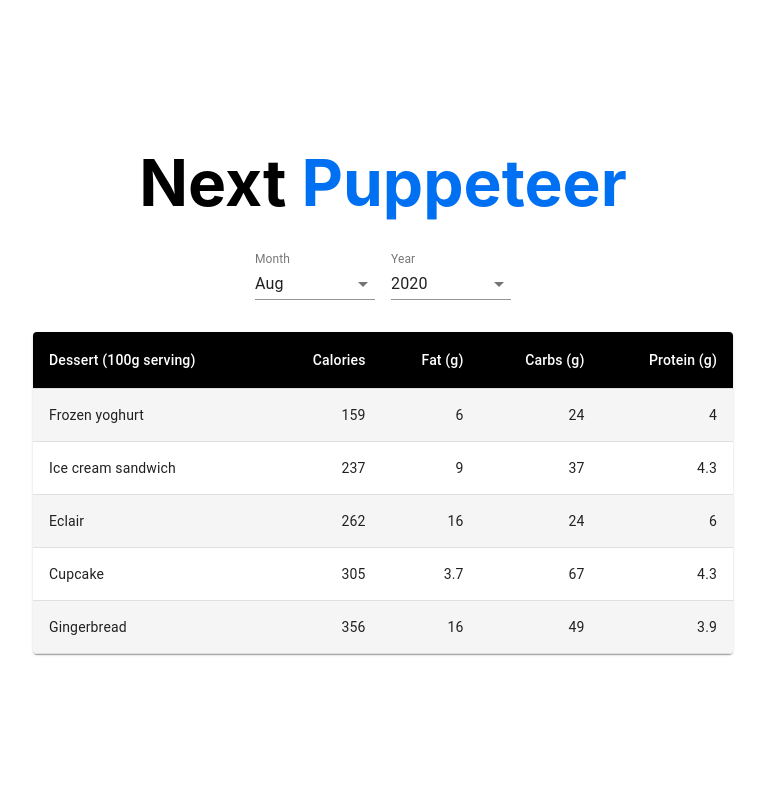
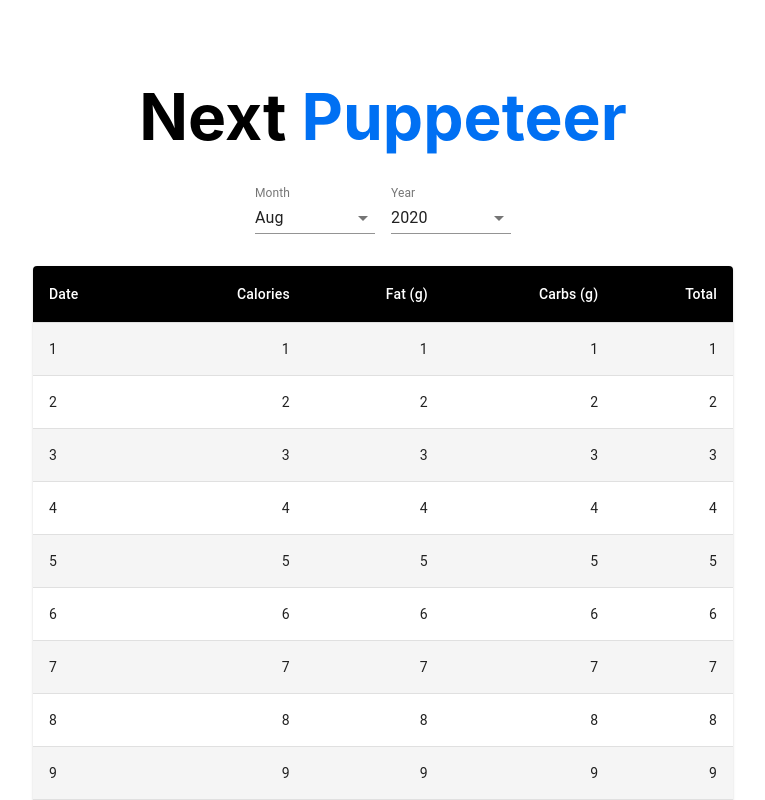
Before and after one commit to kpresta04/next-puppeteer, a Next.js app: page / in a window 1280 px wide. Shown: the top 800 px of the page, without its empty margins (257-1022 px from the left). Built offline with nearby package versions, Linux system fonts and the light colour scheme.

Commit message:
date context setup

```diff
--- a/components/EntryTable.js
+++ b/components/EntryTable.js
@@ -44,7 +44,7 @@
 	},
 });
 
-export default function CustomizedTables() {
+export default function CustomizedTables({ daysInMonthArray = [] }) {
 	const classes = useStyles();
 
 	return (
@@ -52,23 +52,23 @@
 			<Table className={classes.table} aria-label="customized table">
 				<TableHead>
 					<TableRow>
-						<StyledTableCell>Dessert (100g serving)</StyledTableCell>
+						<StyledTableCell>Date</StyledTableCell>
 						<StyledTableCell align="right">Calories</StyledTableCell>
 						<StyledTableCell align="right">Fat&nbsp;(g)</StyledTableCell>
 						<StyledTableCell align="right">Carbs&nbsp;(g)</StyledTableCell>
-						<StyledTableCell align="right">Protein&nbsp;(g)</StyledTableCell>
+						<StyledTableCell align="right">Total</StyledTableCell>
 					</TableRow>
 				</TableHead>
 				<TableBody>
-					{rows.map((row) => (
-						<StyledTableRow key={row.name}>
+					{daysInMonthArray.map((day, index) => (
+						<StyledTableRow key={index}>
 							<StyledTableCell component="th" scope="row">
-								{row.name}
+								{day}
 							</StyledTableCell>
-							<StyledTableCell align="right">{row.calories}</StyledTableCell>
-							<StyledTableCell align="right">{row.fat}</StyledTableCell>
-							<StyledTableCell align="right">{row.carbs}</StyledTableCell>
-							<StyledTableCell align="right">{row.protein}</StyledTableCell>
+							<StyledTableCell align="right">{day}</StyledTableCell>
+							<StyledTableCell align="right">{day}</StyledTableCell>
+							<StyledTableCell align="right">{day}</StyledTableCell>
+							<StyledTableCell align="right">{day}</StyledTableCell>
 						</StyledTableRow>
 					))}
 				</TableBody>
--- /dev/null
+++ b/components/context/DateContext.js
@@ -0,0 +1,38 @@
+import React, { useReducer } from "react";
+import moment from "moment";
+
+const defaultMonth = Number(moment().format("MM")) - 1;
+const defaultYear = Number(moment().format("YYYY"));
+const defaultMonthLength = moment(
+	`${defaultYear}-${defaultMonth}`,
+	"YYYY-MM"
+).daysInMonth();
+const DateContext = React.createContext({});
+
+const reducer = (state, action) => {
+	switch (action.type) {
+		case "INCREASE":
+			return state + 1;
+		case "DECREASE":
+			return state - 1;
+		case "INCREASE_BY":
+			return state + action.payload;
+		default:
+			throw new Error(`Unknown action: ${action.type}`);
+	}
+};
+
+export const DateProvider = ({ children }) => {
+	const [state, dispatch] = useReducer(reducer, {
+		month: defaultMonth,
+		year: defaultYear,
+		monthLength: defaultMonthLength,
+	});
+	return (
+		<DateContext.Provider value={{ state, dispatch }}>
+			{children}
+		</DateContext.Provider>
+	);
+};
+
+export default DateContext;
--- /dev/null
+++ b/pages/_app.js
@@ -0,0 +1,15 @@
+import App from "next/app";
+import { DateProvider } from "../components/context/DateContext";
+
+class MyApp extends App {
+	render() {
+		const { Component, pageProps } = this.props;
+		return (
+			<DateProvider>
+				<Component {...pageProps} />
+			</DateProvider>
+		);
+	}
+}
+
+export default MyApp;
--- a/pages/index.js
+++ b/pages/index.js
@@ -1,14 +1,41 @@
 import Head from "next/head";
 import EntryTable from "../components/EntryTable";
-import React, { useState } from "react";
+import React, { useState, useEffect, useContext } from "react";
 import MonthPicker from "../components/MonthPicker/MonthPicker";
+import DateContext from "../components/context/DateContext";
 import moment from "moment";
+const getDaysInMonthArray = (monthLength) => {
+	const dayArray = [];
+	for (let i = 1; i <= monthLength; i++) {
+		dayArray.push(i);
+	}
+	// console.log(dayArray);
+	return dayArray;
+};
 
 export default function Home() {
+	const date = useContext(DateContext);
+	console.log(date);
 	const defaultMonth = Number(moment().format("MM")) - 1;
 	const defaultYear = Number(moment().format("YYYY"));
 	const [selectedMonth, setSelectedMonth] = useState(defaultMonth);
 	const [selectedYear, setSelectedYear] = useState(defaultYear);
+	const [daysInMonthArray, setDaysInMonthArray] = useState(
+		getDaysInMonthArray(
+			moment(`${defaultYear}-${defaultMonth}`, "YYYY-MM").daysInMonth()
+		)
+	);
+
+	useEffect(() => {
+		// console.log(selectedMonth, selectedYear);
+
+		setDaysInMonthArray(
+			getDaysInMonthArray(
+				moment(`${selectedYear}-${selectedMonth}`, "YYYY-MM").daysInMonth()
+			)
+		);
+		// console.log(daysInMonth);
+	}, [selectedMonth]);
 
 	return (
 		<div className="container">
@@ -29,7 +56,7 @@
 					selectedYear={selectedYear}
 					setSelectedYear={setSelectedYear}
 				/>
-				<EntryTable />
+				<EntryTable daysInMonthArray={daysInMonthArray} />
 			</main>
 
 			<style jsx>{`
```
